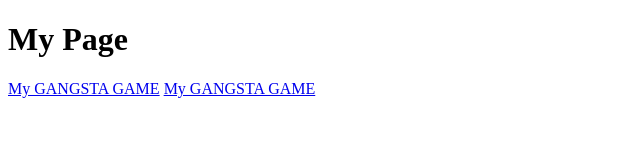
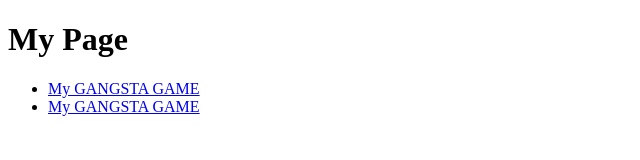
Before and after one commit to nmcmaste/nmcmaste.github.io, a plain HTML site: page index.html in a window 1280 px wide. Shown: the whole page, without its empty margins (0-640 px from the left). Drawn offline with Linux system fonts and the light colour scheme.

Commit message:
Update index.html

```diff
--- a/index.html
+++ b/index.html
@@ -8,8 +8,10 @@
 
 <body>
 <h1>My Page</h1>
-  <a href="https://scratch.mit.edu/projects/269099421/">My GANGSTA GAME</a>
-  <a href="https://scratch.mit.edu/projects/269240445/#fullscreen">My GANGSTA GAME</a>
+  <ul>
+    <li><a href="https://scratch.mit.edu/projects/269099421/">My GANGSTA GAME</a></li>
+    <li><a href="https://scratch.mit.edu/projects/269240445/#fullscreen">My GANGSTA GAME</a></li>
+  </ul>
 </body>
 
 </html>
```
